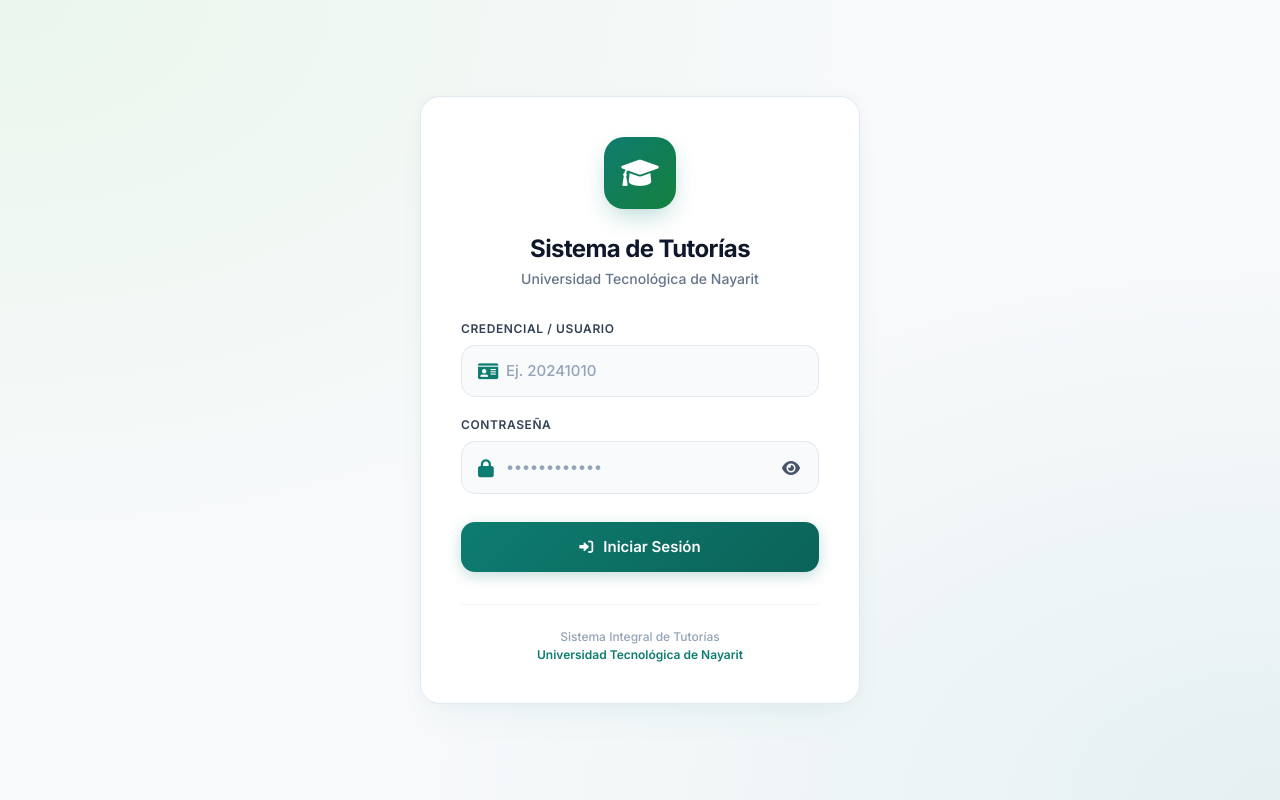
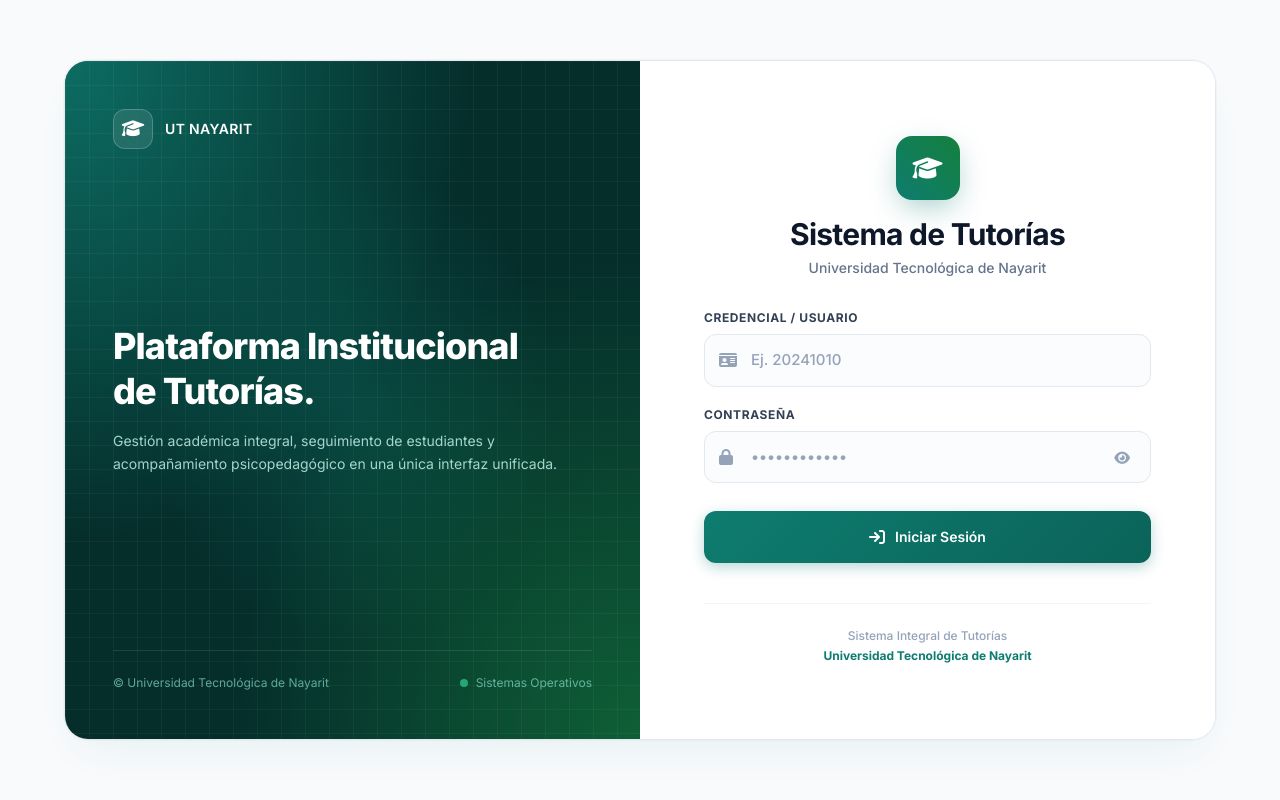
Before and after one commit to Ing-Segundo/sistema_tutorias, a Flask app: page / in a window 1280 px wide. Run offline with Flask 3, Linux system fonts and the light colour scheme; some libraries are stand-ins or nearby versions.

Commit message:
Update login.html

```diff
--- a/templates/login.html
+++ b/templates/login.html
@@ -1,220 +1,214 @@
 <!DOCTYPE html>
-<html lang="es" data-theme="light">
+<html lang="es" data-theme="light" class="h-full scroll-smooth">
 <head>
     <meta charset="UTF-8" />
     <meta name="viewport" content="width=device-width, initial-scale=1.0" />
     <title>Inicio de Sesión · Sistema de Tutorías</title>
 
-    <!-- Google Fonts: Inter -->
-    <link rel="preconnect" href="https://fonts.googleapis.com">
-    <link rel="preconnect" href="https://fonts.gstatic.com" crossorigin>
+    <!-- Preconnect & Typography Optimization -->
+    <link rel="preconnect" href="https://fonts.googleapis.com" />
+    <link rel="preconnect" href="https://fonts.gstatic.com" crossorigin />
     <link href="https://fonts.googleapis.com/css2?family=Inter:wght@300;400;500;600;700;800&display=swap" rel="stylesheet" />
 
-    <!-- Tailwind CSS + DaisyUI -->
+    <!-- Tailwind CSS & DaisyUI CDN -->
     <script src="https://cdn.tailwindcss.com"></script>
     <link href="https://cdn.jsdelivr.net/npm/daisyui@4.12.10/dist/full.min.css" rel="stylesheet" />
+    <link rel="stylesheet" href="https://cdnjs.cloudflare.com/ajax/libs/font-awesome/6.5.1/css/all.min.css" />
 
-    <!-- Font Awesome 6 Pro/Free -->
-    <link rel="stylesheet" href="https://cdnjs.cloudflare.com/ajax/libs/font-awesome/6.0.0-beta3/css/all.min.css" />
+    <!-- Tailwind Custom Configuration -->
+    <script>
+        tailwind.config = {
+            darkMode: 'class',
+            theme: {
+                extend: {
+                    colors: {
+                        brand: {
+                            50: '#f0fdf4',
+                            100: '#dcfce7',
+                            500: '#0E7C70',
+                            600: '#0B6359',
+                            700: '#084b43',
+                        }
+                    },
+                    fontFamily: {
+                        sans: ['Inter', 'system-ui', 'sans-serif'],
+                    }
+                }
+            }
+        }
+    </script>
 
     <style>
         :root {
-            --verde-ut: #0E7C70;
-            --verde-ut-dark: #0B6359;
-            --verde-sec: #15803D;
-            --verde-suave: #E6F7F5;
-            --verde-claro: #F0FDF4;
-            --texto-principal: #0F172A;
-            --texto-secundario: #475569;
-            --texto-muted: #94A3B8;
-            --borde-suave: #E2E8F0;
-            --sombra-card: 0 20px 40px -15px rgba(14, 124, 112, 0.07), 0 0 15px 0 rgba(0, 0, 0, 0.03);
-            --sombra-card-hover: 0 25px 50px -12px rgba(14, 124, 112, 0.15);
-            --radius-main: 1.25rem;
+            --brand-primary: #0E7C70;
+            --brand-primary-hover: #0B6359;
+            --brand-accent: #15803D;
+            --bg-canvas: #F8FAFC;
+            --card-bg: rgba(255, 255, 255, 0.95);
+            --text-primary: #0F172A;
+            --text-secondary: #475569;
+            --text-muted: #94A3B8;
+            --border-subtle: #E2E8F0;
+            --shadow-elevation: 0 20px 40px -15px rgba(14, 124, 112, 0.08), 0 0 1px 1px rgba(0, 0, 0, 0.03);
+            --transition-smooth: cubic-bezier(0.16, 1, 0.3, 1);
+        }
+
+        @media (prefers-color-scheme: dark) {
+            :root {
+                --bg-canvas: #090D16;
+                --card-bg: rgba(15, 23, 42, 0.85);
+                --text-primary: #F8FAFC;
+                --text-secondary: #94A3B8;
+                --text-muted: #64748B;
+                --border-subtle: #1E293B;
+                --shadow-elevation: 0 25px 50px -12px rgba(0, 0, 0, 0.5);
+            }
         }
 
         body {
             font-family: 'Inter', system-ui, -apple-system, sans-serif;
-            background-color: #F8FAFC;
-            background-image:
-                radial-gradient(at 0% 0%, rgba(134, 217, 119, 0.12) 0px, transparent 50%),
-                radial-gradient(at 100% 100%, rgba(14, 124, 112, 0.08) 0px, transparent 50%);
-            color: var(--texto-principal);
+            background-color: var(--bg-canvas);
+            color: var(--text-primary);
             -webkit-font-smoothing: antialiased;
-            min-height: 100vh;
-            display: flex;
-            align-items: center;
-            justify-content: center;
+            -moz-osx-font-smoothing: grayscale;
         }
 
-        /* Card Container UI */
-        .login-card {
-            background: #FFFFFF;
-            border-radius: var(--radius-main);
-            border: 1px solid var(--borde-suave);
-            box-shadow: var(--sombra-card);
-            transition: box-shadow 0.3s cubic-bezier(0.16, 1, 0.3, 1), transform 0.3s cubic-bezier(0.16, 1, 0.3, 1);
+        /* Glassmorphism & Enterprise Surface Elevation */
+        .glass-panel {
+            background: var(--card-bg);
+            backdrop-filter: blur(16px);
+            -webkit-backdrop-filter: blur(16px);
+            border: 1px solid var(--border-subtle);
+            box-shadow: var(--shadow-elevation);
         }
 
-        .login-card:hover {
-            box-shadow: var(--sombra-card-hover);
+        /* Hero Canvas Mesh Background */
+        .mesh-gradient-bg {
+            background-color: #052e2b;
+            background-image:
+                radial-gradient(at 0% 0%, rgba(14, 124, 112, 0.8) 0px, transparent 50%),
+                radial-gradient(at 100% 100%, rgba(21, 128, 61, 0.6) 0px, transparent 50%),
+                radial-gradient(at 50% 50%, rgba(11, 99, 89, 0.5) 0px, transparent 50%);
         }
 
-        /* Avatar Brand Badge */
-        .brand-logo-container {
-            width: 4.5rem;
-            height: 4.5rem;
-            border-radius: 1.25rem;
-            background: linear-gradient(135deg, var(--verde-ut), var(--verde-sec));
-            display: flex;
-            align-items: center;
-            justify-content: center;
-            box-shadow: 0 10px 25px -5px rgba(14, 124, 112, 0.3);
-            margin: 0 auto 1.5rem auto;
-        }
-
-        /* Focus & Form State Accessibility Tokens */
-        .input-group-custom {
+        /* Precision Focus State Management */
+        .input-wrapper {
             position: relative;
             display: flex;
             align-items: center;
-            background-color: #F8FAFC;
-            border: 1.5px solid var(--borde-suave);
-            border-radius: 0.875rem;
-            transition: all 0.2s ease;
+            background-color: rgba(248, 250, 252, 0.6);
+            border: 1.5px solid var(--border-subtle);
+            border-radius: 0.75rem;
+            transition: all 0.2s var(--transition-smooth);
         }
 
-        .input-group-custom:focus-within {
-            border-color: var(--verde-ut);
-            background-color: #FFFFFF;
-            box-shadow: 0 0 0 4px rgba(14, 124, 112, 0.12);
+        .dark .input-wrapper {
+            background-color: rgba(15, 23, 42, 0.6);
         }
 
-        .input-group-custom input {
+        .input-wrapper:focus-within {
+            border-color: var(--brand-primary);
+            background-color: transparent;
+            box-shadow: 0 0 0 4px rgba(14, 124, 112, 0.15);
+        }
+
+        .input-wrapper input {
             width: 100%;
             background: transparent;
             border: none;
             outline: none;
-            padding: 0.875rem 1rem 0.875rem 2.75rem;
+            padding: 0.875rem 1rem 0.875rem 2.875rem;
             font-size: 0.9375rem;
-            color: var(--texto-principal);
+            color: var(--text-primary);
             font-weight: 500;
         }
 
-        .input-group-custom input::placeholder {
-            color: var(--texto-muted);
+        .input-wrapper input::placeholder {
+            color: var(--text-muted);
         }
 
-        .input-icon-left {
-            position: absolute;
-            left: 1rem;
-            color: var(--verde-ut);
-            font-size: 1.125rem;
-            pointer-events: none;
+        /* Interactive Elements Motion Design */
+        .btn-brand-primary {
+            background: linear-gradient(135deg, var(--brand-primary), var(--brand-primary-hover));
+            transition: all 0.25s var(--transition-smooth);
+            box-shadow: 0 4px 14px 0 rgba(14, 124, 112, 0.3);
         }
 
-        .input-toggle-btn {
-            position: absolute;
-            right: 0.875rem;
-            background: transparent;
-            border: none;
-            color: var(--texto-secundario);
-            cursor: pointer;
-            padding: 0.25rem;
-            font-size: 1rem;
-            transition: color 0.15s ease;
+        .btn-brand-primary:hover {
+            transform: translateY(-1px);
+            box-shadow: 0 8px 22px 0 rgba(14, 124, 112, 0.4);
+            filter: brightness(1.05);
         }
 
-        .input-toggle-btn:hover {
-            color: var(--verde-ut);
+        .btn-brand-primary:active {
+            transform: translateY(0);
+            box-shadow: 0 2px 8px 0 rgba(14, 124, 112, 0.25);
         }
 
-        /* Primary Button Tokens */
-        .btn-submit-primary {
-            width: 100%;
-            background: linear-gradient(135deg, var(--verde-ut), var(--verde-ut-dark));
-            color: #FFFFFF;
-            font-weight: 600;
-            font-size: 0.9375rem;
-            padding: 0.875rem 1.5rem;
-            border-radius: 0.875rem;
-            border: none;
-            cursor: pointer;
-            display: inline-flex;
-            align-items: center;
-            justify-content: center;
-            gap: 0.625rem;
-            transition: all 0.2s cubic-bezier(0.16, 1, 0.3, 1);
-            box-shadow: 0 4px 14px 0 rgba(14, 124, 112, 0.25);
-        }
-
-        .btn-submit-primary:hover {
-            transform: translateY(-1px);
-            box-shadow: 0 6px 20px 0 rgba(14, 124, 112, 0.35);
-            background: linear-gradient(135deg, #0f887b, var(--verde-ut));
-        }
-
-        .btn-submit-primary:active {
-            transform: translateY(0);
-            box-shadow: 0 2px 8px 0 rgba(14, 124, 112, 0.2);
-        }
-
-        .btn-submit-primary:focus-visible {
-            outline: 2px solid var(--verde-ut);
-            outline-offset: 2px;
-        }
-
-        /* Custom Alert Enterprise */
-        .alert-enterprise {
-            padding: 0.875rem 1rem;
-            border-radius: 0.75rem;
-            font-size: 0.875rem;
-            font-weight: 500;
-            display: flex;
-            align-items: center;
-            gap: 0.75rem;
-            margin-bottom: 1.5rem;
-        }
-
-        .alert-enterprise-error {
-            background-color: #FEF2F2;
-            border: 1px solid #FEE2E2;
-            color: #991B1B;
-        }
-
-        .alert-enterprise-success {
-            background-color: #F0FDF4;
-            border: 1px solid #DCFCE7;
-            color: #166534;
+        /* Subtle Ambient Glow Effect */
+        .brand-icon-glow {
+            box-shadow: 0 10px 30px -5px rgba(14, 124, 112, 0.4);
         }
     </style>
 </head>
-<body class="p-4 sm:p-6 md:p-8">
+<body class="min-h-screen flex items-center justify-center p-0 lg:p-6 selection:bg-teal-500 selection:text-white">
 
-    <main class="w-full max-w-[440px] mx-auto">
+    <div class="w-full max-w-6xl min-h-screen lg:min-h-[680px] grid grid-cols-1 lg:grid-cols-12 glass-panel lg:rounded-3xl overflow-hidden">
 
-        <!-- LOGIN CARD -->
-        <div class="login-card p-6 sm:p-10">
+        <!-- VISUAL HERO PANEL (DESKTOP / TABLET LARGE) -->
+        <div class="hidden lg:flex lg:col-span-6 mesh-gradient-bg p-12 flex-col justify-between relative overflow-hidden">
+            <!-- Background Decorative Grid Overlay -->
+            <div class="absolute inset-0 bg-[linear-gradient(to_right,#ffffff0a_1px,transparent_1px),linear-gradient(to_bottom,#ffffff0a_1px,transparent_1px)] bg-[size:24px_24px] pointer-events-none"></div>
+
+            <div class="relative z-10 flex items-center gap-3">
+                <div class="w-10 h-10 rounded-xl bg-white/10 backdrop-blur-md flex items-center justify-center border border-white/20">
+                    <i class="fas fa-graduation-cap text-white text-lg"></i>
+                </div>
+                <span class="text-white font-semibold tracking-wide text-sm uppercase">UT Nayarit</span>
+            </div>
+
+            <div class="relative z-10 my-auto space-y-4 max-w-md">
+                <h2 class="text-4xl font-extrabold text-white leading-tight tracking-tight">
+                    Plataforma Institucional de Tutorías.
+                </h2>
+                <p class="text-teal-100/80 text-sm leading-relaxed font-normal">
+                    Gestión académica integral, seguimiento de estudiantes y acompañamiento psicopedagógico en una única interfaz unificada.
+                </p>
+            </div>
+
+            <div class="relative z-10 flex items-center justify-between pt-6 border-t border-white/10 text-xs text-teal-200/60">
+                <span>© Universidad Tecnológica de Nayarit</span>
+                <span class="flex items-center gap-2">
+                    <span class="w-2 h-2 rounded-full bg-emerald-400 animate-pulse"></span>
+                    Sistemas Operativos
+                </span>
+            </div>
+        </div>
+
+        <!-- FORMULARIO DE ACCESO PANEL -->
+        <div class="col-span-1 lg:col-span-6 p-6 sm:p-12 md:p-16 flex flex-col justify-between bg-white dark:bg-slate-900/50">
+
+            <div class="w-full max-w-md mx-auto my-auto">
 
                 <!-- BRAND HEADER -->
-            <div class="text-center">
-                <div class="brand-logo-container">
-                    <i class="fas fa-graduation-cap text-3xl text-white"></i>
+                <div class="text-center mb-8">
+                    <div class="brand-logo-container brand-icon-glow w-16 h-16 rounded-2xl bg-gradient-to-tr from-[#0E7C70] to-[#15803D] flex items-center justify-center mx-auto mb-4 text-white">
+                        <i class="fas fa-graduation-cap text-2xl"></i>
                     </div>
-                <h1 class="text-2xl font-bold tracking-tight text-slate-900">
+                    <h1 class="text-2xl sm:text-3xl font-bold tracking-tight text-slate-900 dark:text-white">
                         Sistema de Tutorías
                     </h1>
-                <p class="text-sm font-medium text-slate-500 mt-1 mb-8">
+                    <p class="text-sm font-medium text-slate-500 dark:text-slate-400 mt-1.5">
                         Universidad Tecnológica de Nayarit
                     </p>
                 </div>
 
-            <!-- MENSAJE DE ERROR / FLASH -->
+                <!-- MENSAJE DE ERROR / FLASH (PRESERVANDO LÓGICA JINJA2) -->
                 {% with messages = get_flashed_messages(with_categories=true) %}
                   {% if messages %}
                     {% for category, message in messages %}
-                  <div class="alert-enterprise {% if category == 'error' %}alert-enterprise-error{% else %}alert-enterprise-success{% endif %}" role="alert" aria-live="polite">
-                    <i class="fas {% if category == 'error' %}fa-exclamation-circle text-red-600{% else %}fa-check-circle text-emerald-600{% endif %} text-base flex-shrink-0"></i>
+                      <div class="p-4 mb-6 rounded-xl text-sm font-medium flex items-center gap-3 border transition-all duration-200 {% if category == 'error' %}bg-red-50 dark:bg-red-950/30 border-red-200 dark:border-red-900/50 text-red-800 dark:text-red-300{% else %}bg-emerald-50 dark:bg-emerald-950/30 border-emerald-200 dark:border-emerald-900/50 text-emerald-800 dark:text-emerald-300{% endif %}" role="alert" aria-live="polite">
+                        <i class="fas {% if category == 'error' %}fa-circle-exclamation text-red-500 dark:text-red-400{% else %}fa-circle-check text-emerald-500 dark:text-emerald-400{% endif %} text-lg flex-shrink-0"></i>
                         <span class="leading-tight">{{ message }}</span>
                       </div>
                     {% endfor %}
@@ -225,12 +219,12 @@
                 <form method="POST" action="{{ url_for('login') }}" autocomplete="on" class="space-y-5">
 
                     <!-- CAMPO CREDENCIAL -->
-                <div>
-                    <label for="credencial" class="block text-xs font-semibold text-slate-700 uppercase tracking-wider mb-2">
+                    <div class="space-y-2">
+                        <label for="credencial" class="block text-xs font-bold text-slate-700 dark:text-slate-300 uppercase tracking-wider">
                             Credencial / Usuario
                         </label>
-                    <div class="input-group-custom">
-                        <i class="fas fa-id-card input-icon-left"></i>
+                        <div class="input-wrapper">
+                            <i class="fas fa-id-card absolute left-3.5 text-slate-400 dark:text-slate-500 text-base pointer-events-none transition-colors duration-200"></i>
                             <input
                                 type="text"
                                 id="credencial"
@@ -238,17 +232,20 @@
                                 required
                                 placeholder="Ej. 20241010"
                                 autocomplete="username"
+                                class="transition-all duration-200"
                             />
                         </div>
                     </div>
 
                     <!-- CAMPO CONTRASEÑA -->
-                <div>
-                    <label for="contrasena" class="block text-xs font-semibold text-slate-700 uppercase tracking-wider mb-2">
+                    <div class="space-y-2">
+                        <div class="flex items-center justify-between">
+                            <label for="contrasena" class="block text-xs font-bold text-slate-700 dark:text-slate-300 uppercase tracking-wider">
                                 Contraseña
                             </label>
-                    <div class="input-group-custom">
-                        <i class="fas fa-lock input-icon-left"></i>
+                        </div>
+                        <div class="input-wrapper">
+                            <i class="fas fa-lock absolute left-3.5 text-slate-400 dark:text-slate-500 text-base pointer-events-none transition-colors duration-200"></i>
                             <input
                                 type="password"
                                 id="contrasena"
@@ -256,23 +253,25 @@
                                 required
                                 placeholder="••••••••••••"
                                 autocomplete="current-password"
+                                class="transition-all duration-200"
                             />
                             <button
                                 type="button"
                                 id="togglePassword"
-                            class="input-toggle-btn"
-                            aria-label="Mostrar u ocultar contraseña"
-                            tabindex="-1"
+                                class="absolute right-3.5 p-1.5 text-slate-400 hover:text-slate-700 dark:hover:text-slate-200 focus:outline-none focus:text-teal-600 transition-colors duration-150 rounded-lg"
+                                aria-label="Mostrar contraseña en texto plano"
+                                aria-pressed="false"
+                                tabindex="0"
                             >
-                            <i class="fas fa-eye" id="toggleIcon"></i>
+                                <i class="fas fa-eye text-sm" id="toggleIcon" aria-hidden="true"></i>
                             </button>
                         </div>
                     </div>
 
                     <!-- BOTÓN SUBMIT -->
                     <div class="pt-2">
-                    <button class="btn-submit-primary" type="submit">
-                        <i class="fas fa-sign-in-alt text-sm"></i>
+                        <button class="btn-brand-primary w-full text-white font-semibold text-sm py-3.5 px-6 rounded-xl flex items-center justify-center gap-2.5 focus:outline-none focus:ring-4 focus:ring-teal-500/30" type="submit">
+                            <i class="fas fa-arrow-right-to-bracket text-base"></i>
                             <span>Iniciar Sesión</span>
                         </button>
                     </div>
@@ -280,30 +279,36 @@
                 </form>
 
                 <!-- FOOTER LEGAL -->
-            <footer class="mt-8 pt-6 border-t border-slate-100 text-center">
-                <p class="text-xs text-slate-400 font-medium">
+                <footer class="mt-10 pt-6 border-t border-slate-100 dark:border-slate-800 text-center">
+                    <p class="text-xs text-slate-400 dark:text-slate-500 font-medium">
                         Sistema Integral de Tutorías
                     </p>
-                <p class="text-xs font-semibold text-[#0E7C70] mt-0.5">
+                    <p class="text-xs font-bold text-[#0E7C70] dark:text-teal-400 mt-1">
                         Universidad Tecnológica de Nayarit
                     </p>
                 </footer>
 
             </div>
 
-    </main>
+        </div>
 
-    <!-- JS PARA VISIBILIDAD DE CONTRASEÑA -->
+    </div>
+
+    <!-- ACCESSIBLE & PERFORMANCE-ORIENTED SCRIPT -->
     <script>
-        document.addEventListener('DOMContentLoaded', function() {
+        document.addEventListener('DOMContentLoaded', () => {
             const togglePasswordBtn = document.getElementById('togglePassword');
             const passwordInput = document.getElementById('contrasena');
             const toggleIcon = document.getElementById('toggleIcon');
 
             if (togglePasswordBtn && passwordInput && toggleIcon) {
-                togglePasswordBtn.addEventListener('click', function() {
+                togglePasswordBtn.addEventListener('click', () => {
                     const isPassword = passwordInput.getAttribute('type') === 'password';
-                    passwordInput.setAttribute('type', isPassword ? 'text' : 'password');
+                    const targetType = isPassword ? 'text' : 'password';
+
+                    passwordInput.setAttribute('type', targetType);
+                    togglePasswordBtn.setAttribute('aria-pressed', isPassword ? 'true' : 'false');
+                    togglePasswordBtn.setAttribute('aria-label', isPassword ? 'Ocultar contraseña' : 'Mostrar contraseña en texto plano');
 
                     toggleIcon.classList.toggle('fa-eye', !isPassword);
                     toggleIcon.classList.toggle('fa-eye-slash', isPassword);
```
Lines whose indentation alone changed are shown as unchanged.
